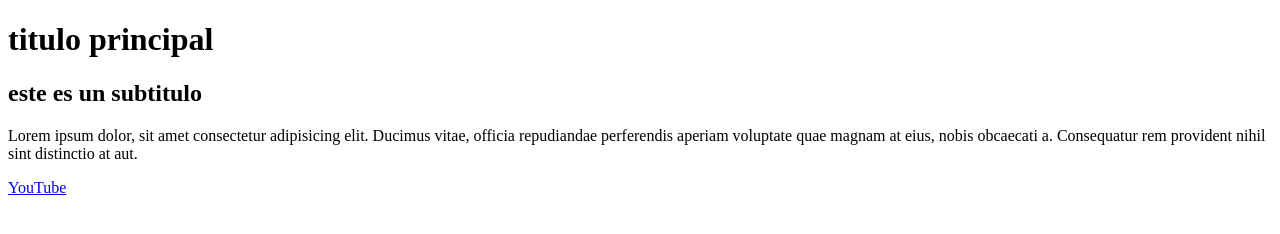
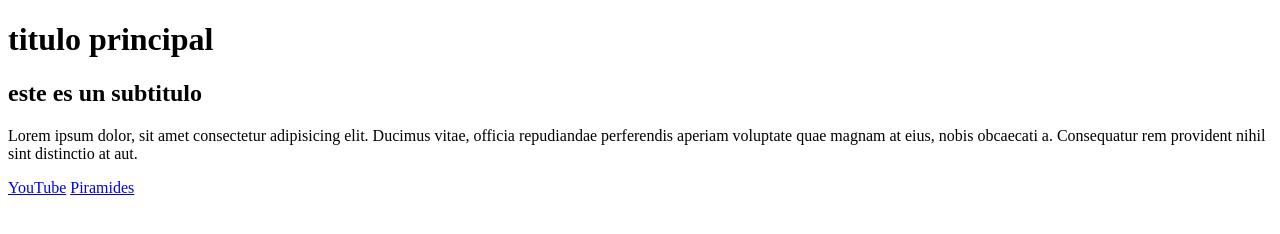
Before and after one commit to waltervilches/prube-git-2, a plain HTML site: page index.html in a window 1280 px wide. Drawn offline with Linux system fonts and the light colour scheme.

Commit message:
agregue imagen

```diff
--- a/index.html
+++ b/index.html
@@ -10,6 +10,7 @@
     <h2>este es un subtitulo</h2>
     <p>Lorem ipsum dolor, sit amet consectetur adipisicing elit. Ducimus vitae, officia repudiandae perferendis aperiam voluptate quae magnam at eius, nobis obcaecati a. Consequatur rem provident nihil sint distinctio at aut.</p>
     <a href="http:/www.youtube.com/">YouTube</a>
+    <a href="All_Giza_Pyramids.jpg">Piramides</a>
 </body>
 
 </html>
```
Also changed, not shown: All_Gizah_Pyramids.jpg (added).
